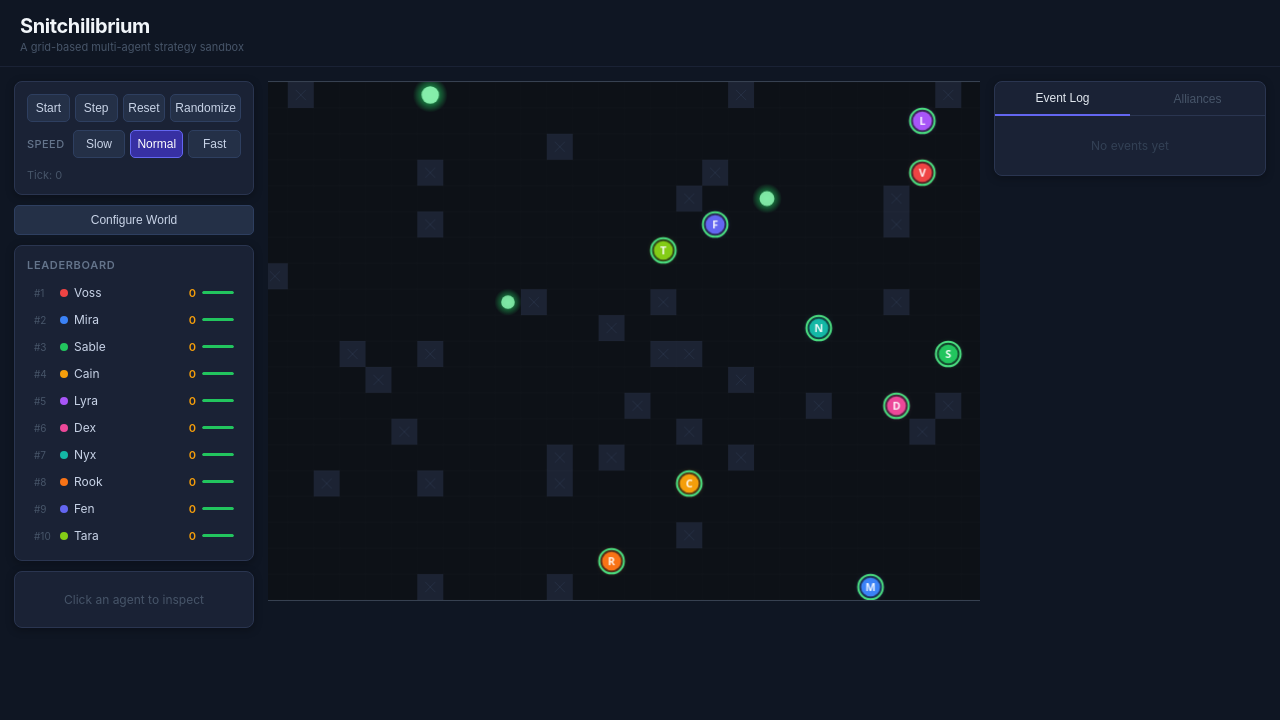
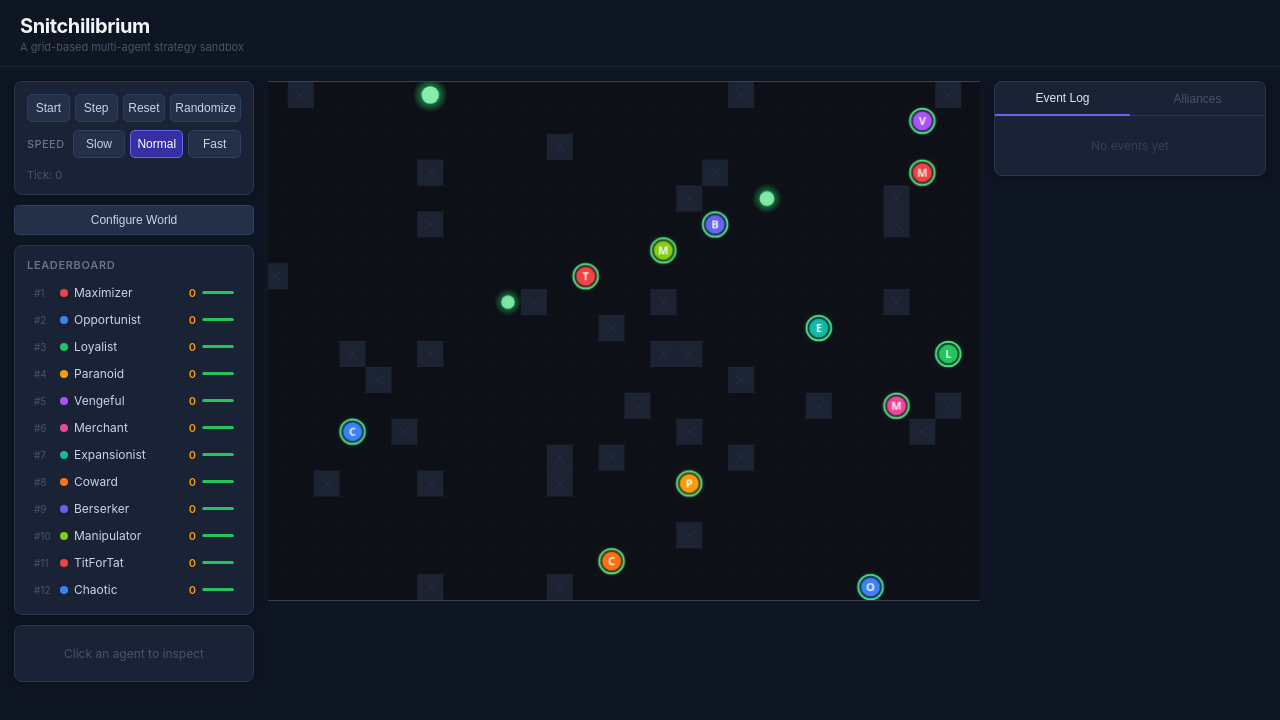
Before and after one commit to oleg-volkov-dev/Snitchilibrium, a React (Vite) app: page / in a window 1280 px wide. Shown: the top 720 px of the page. Built offline with nearby package versions, Linux system fonts and the light colour scheme.

Commit message:
Preset agents

```diff
--- a/src/components/AgentPanel/AgentPanel.module.css
+++ b/src/components/AgentPanel/AgentPanel.module.css
@@ -32,6 +32,14 @@
   font-size: 14px;
   font-weight: 600;
   color: #f1f5f9;
+}
+
+.archetype {
+  font-size: 10px;
+  color: #4f6a8f;
+  line-height: 1.4;
+  margin-bottom: 2px;
+  font-style: italic;
 }
 
 .dead {
--- a/src/components/AgentPanel/AgentPanel.tsx
+++ b/src/components/AgentPanel/AgentPanel.tsx
@@ -1,4 +1,5 @@
 import { useSimulationStore } from '../../store/simulationStore'
+import { AGENT_PRESETS } from '../../simulation/presets'
 import styles from './AgentPanel.module.css'
 
 function TraitBar({ label, value }: { label: string; value: number }) {
@@ -26,6 +27,8 @@ export function AgentPanel() {
     )
   }
 
+  const preset = AGENT_PRESETS.find(p => p.name === agent.name)
+
   const allies = Object.entries(agent.relations)
     .filter(([, rel]) => rel.allied)
     .map(([id]) => agents.find(a => a.id === id))
@@ -45,6 +48,7 @@ export function AgentPanel() {
         <span className={styles.name}>{agent.name}</span>
         {!agent.alive && <span className={styles.dead}>eliminated</span>}
       </div>
+      {preset && <div className={styles.archetype}>{preset.description}</div>}
 
       <div className={styles.stats}>
         <div className={styles.stat}>
--- a/src/components/ConfigPanel/ConfigPanel.tsx
+++ b/src/components/ConfigPanel/ConfigPanel.tsx
@@ -1,6 +1,7 @@
 import { useState } from 'react'
 import { useSimulationStore } from '../../store/simulationStore'
 import { SimulationConfig } from '../../simulation/types'
+import { AGENT_PRESETS } from '../../simulation/presets'
 import styles from './ConfigPanel.module.css'
 
 export function ConfigPanel() {
@@ -20,6 +21,10 @@ export function ConfigPanel() {
     setLocal(c => ({ ...c, world: { ...c.world, [key]: value } }))
   }
 
+  function setMode(usePreset: boolean) {
+    setLocal(c => ({ ...c, usePresetAgents: usePreset }))
+  }
+
   return (
     <div className={styles.wrapper}>
       <button className={styles.toggle} onClick={() => setOpen(o => !o)}>
@@ -27,6 +32,40 @@ export function ConfigPanel() {
       </button>
       {open && (
         <div className={styles.panel}>
+
+          {/* Agent mode */}
+          <div className={styles.fieldColumn}>
+            <label>Agents</label>
+            <div className={styles.btnGroup}>
+              <button
+                className={`${styles.option} ${local.usePresetAgents ? styles.optionActive : ''}`}
+                onClick={() => setMode(true)}
+              >
+                Preset ({AGENT_PRESETS.length})
+              </button>
+              <button
+                className={`${styles.option} ${!local.usePresetAgents ? styles.optionActive : ''}`}
+                onClick={() => setMode(false)}
+              >
+                Random
+              </button>
+            </div>
+          </div>
+
+          {/* Agent count — only relevant in random mode */}
+          {!local.usePresetAgents && (
+            <div className={styles.field}>
+              <label>Count</label>
+              <input
+                type="number"
+                min={2}
+                max={20}
+                value={local.world.agentCount}
+                onChange={e => updateWorld('agentCount', Number(e.target.value))}
+              />
+            </div>
+          )}
+
           <div className={styles.field}>
             <label>Grid Width</label>
             <input
@@ -47,16 +86,7 @@ export function ConfigPanel() {
               onChange={e => updateWorld('height', Number(e.target.value))}
             />
           </div>
-          <div className={styles.field}>
-            <label>Agents</label>
-            <input
-              type="number"
-              min={2}
-              max={20}
-              value={local.world.agentCount}
-              onChange={e => updateWorld('agentCount', Number(e.target.value))}
-            />
-          </div>
+
           <div className={styles.fieldColumn}>
             <label>Resources</label>
             <div className={styles.btnGroup}>
@@ -85,6 +115,7 @@ export function ConfigPanel() {
               ))}
             </div>
           </div>
+
           <button className={styles.apply} onClick={handleApply}>
             Apply and Reset
           </button>
--- a/src/simulation/engine.ts
+++ b/src/simulation/engine.ts
@@ -16,6 +16,7 @@ import {
   updateRelations,
 } from './agent'
 import { cellAt, createGrid, findEmptyPositions, spawnResources } from './world'
+import { AGENT_PRESETS } from './presets'
 import {
   agentColor,
   clamp,
@@ -41,11 +42,18 @@ export function createSimulation(config: SimulationConfig): SimulationState {
   const agents: AgentState[] = []
   const positions = shuffle(findEmptyPositions(grid, []))
 
-  for (let i = 0; i < config.world.agentCount; i++) {
-    const pos = positions[i] ?? { x: 0, y: 0 }
-    const traits = randomizeTraits(config.world.defaultTraits)
-    const agent = createAgent(`agent-${i}`, generateAgentName(i), pos, agentColor(i), traits)
-    agents.push(agent)
+  if (config.usePresetAgents) {
+    for (let i = 0; i < AGENT_PRESETS.length; i++) {
+      const preset = AGENT_PRESETS[i]
+      const pos = positions[i] ?? { x: 0, y: 0 }
+      agents.push(createAgent(`agent-${i}`, preset.name, pos, agentColor(i), preset.traits))
+    }
+  } else {
+    for (let i = 0; i < config.world.agentCount; i++) {
+      const pos = positions[i] ?? { x: 0, y: 0 }
+      const traits = randomizeTraits(config.world.defaultTraits)
+      agents.push(createAgent(`agent-${i}`, generateAgentName(i), pos, agentColor(i), traits))
+    }
   }
 
   return {
--- /dev/null
+++ b/src/simulation/presets.ts
@@ -0,0 +1,86 @@
+import { AgentTraits } from './types'
+import { clamp } from './utils'
+
+export interface AgentPreset {
+  name: string
+  description: string
+  traits: AgentTraits
+}
+
+// Normalise raw trait values so they always sum to 3.5 — same budget as random agents.
+function norm(raw: AgentTraits): AgentTraits {
+  const sum = Object.values(raw).reduce((a, b) => a + b, 0)
+  const s = 3.5 / sum
+  return {
+    aggression:    clamp(raw.aggression    * s, 0, 1),
+    trust:         clamp(raw.trust         * s, 0, 1),
+    loyalty:       clamp(raw.loyalty       * s, 0, 1),
+    greed:         clamp(raw.greed         * s, 0, 1),
+    riskTolerance: clamp(raw.riskTolerance * s, 0, 1),
+    memory:        clamp(raw.memory        * s, 0, 1),
+    irrationality: clamp(raw.irrationality * s, 0, 1),
+  }
+}
+
+export const AGENT_PRESETS: AgentPreset[] = [
+  {
+    name: 'Maximizer',
+    description: 'Rational utility maximiser — cold, calculated, almost no emotion.',
+    traits: norm({ aggression: 0.40, trust: 0.50, loyalty: 0.35, greed: 0.72, riskTolerance: 0.56, memory: 0.92, irrationality: 0.04 }),
+  },
+  {
+    name: 'Opportunist',
+    description: 'Friendly when weak, treacherous when strong.',
+    traits: norm({ aggression: 0.55, trust: 0.65, loyalty: 0.07, greed: 0.72, riskTolerance: 0.60, memory: 0.72, irrationality: 0.13 }),
+  },
+  {
+    name: 'Loyalist',
+    description: 'Values stable alliances deeply and punishes betrayal hard.',
+    traits: norm({ aggression: 0.28, trust: 0.82, loyalty: 0.95, greed: 0.25, riskTolerance: 0.35, memory: 0.78, irrationality: 0.05 }),
+  },
+  {
+    name: 'Paranoid',
+    description: 'Distrusts everyone, attacks preemptively, rarely allies.',
+    traits: norm({ aggression: 0.88, trust: 0.05, loyalty: 0.22, greed: 0.50, riskTolerance: 0.72, memory: 0.82, irrationality: 0.22 }),
+  },
+  {
+    name: 'Vengeful',
+    description: 'Remembers every harm and sacrifices efficiency for revenge.',
+    traits: norm({ aggression: 0.72, trust: 0.25, loyalty: 0.55, greed: 0.26, riskTolerance: 0.60, memory: 0.95, irrationality: 0.26 }),
+  },
+  {
+    name: 'Merchant',
+    description: 'Avoids war unless profitable — hoards resources above all.',
+    traits: norm({ aggression: 0.18, trust: 0.52, loyalty: 0.40, greed: 0.95, riskTolerance: 0.28, memory: 0.75, irrationality: 0.05 }),
+  },
+  {
+    name: 'Expansionist',
+    description: 'Values territory and dominance over personal safety.',
+    traits: norm({ aggression: 0.82, trust: 0.28, loyalty: 0.28, greed: 0.68, riskTolerance: 0.90, memory: 0.38, irrationality: 0.15 }),
+  },
+  {
+    name: 'Coward',
+    description: 'Avoids battle, runs often, hides, scavenges.',
+    traits: norm({ aggression: 0.05, trust: 0.55, loyalty: 0.52, greed: 0.62, riskTolerance: 0.05, memory: 0.75, irrationality: 0.18 }),
+  },
+  {
+    name: 'Berserker',
+    description: 'Highly aggressive, low caution, overcommits to every fight.',
+    traits: norm({ aggression: 0.92, trust: 0.18, loyalty: 0.28, greed: 0.38, riskTolerance: 0.92, memory: 0.18, irrationality: 0.32 }),
+  },
+  {
+    name: 'Manipulator',
+    description: 'Forms alliances often, defects at the most profitable moment.',
+    traits: norm({ aggression: 0.38, trust: 0.82, loyalty: 0.05, greed: 0.78, riskTolerance: 0.48, memory: 0.90, irrationality: 0.05 }),
+  },
+  {
+    name: 'TitForTat',
+    description: 'Cooperates until harmed, then mirrors the behaviour exactly.',
+    traits: norm({ aggression: 0.38, trust: 0.72, loyalty: 0.65, greed: 0.45, riskTolerance: 0.38, memory: 0.88, irrationality: 0.08 }),
+  },
+  {
+    name: 'Chaotic',
+    description: 'Acts against its own interest — emotional spikes and pure randomness.',
+    traits: norm({ aggression: 0.48, trust: 0.48, loyalty: 0.28, greed: 0.42, riskTolerance: 0.50, memory: 0.18, irrationality: 0.35 }),
+  },
+]
--- a/src/simulation/types.ts
+++ b/src/simulation/types.ts
@@ -73,6 +73,7 @@ export interface SimulationConfig {
   world: WorldConfig
   tickIntervalMs: number
   maxTicks: number
+  usePresetAgents: boolean  // true = spawn the 12 named archetypes; false = random traits
 }
 
 export interface EventLogEntry {
--- a/src/store/simulationStore.ts
+++ b/src/store/simulationStore.ts
@@ -13,6 +13,7 @@ const DEFAULT_CONFIG: SimulationConfig = {
   },
   tickIntervalMs: 300,
   maxTicks: 5000,
+  usePresetAgents: true,
 }
 
 interface SimulationStore {
```
Also changed, not shown: 1 other file (tests, documents, lock files or other folders).
